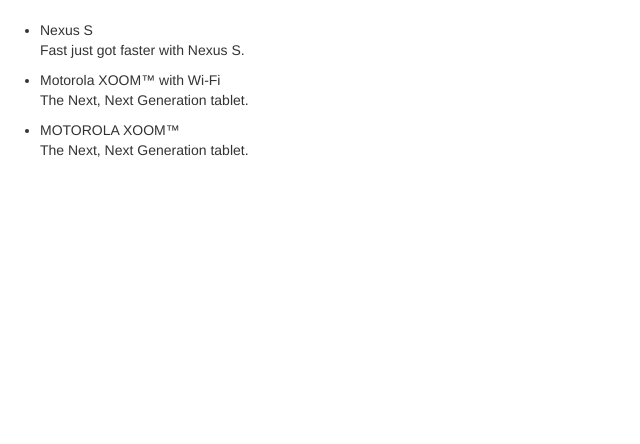
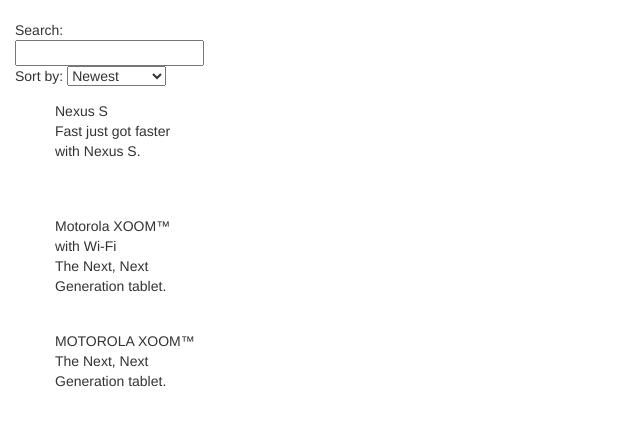
Before and after one commit to mlg-/angular-tutorial, a website: page app/index.html in a window 1280 px wide. Shown: the whole page, without its empty margins (0-640 px from the left). Drawn offline with nearby package versions, Linux system fonts and the light colour scheme; some packages are replaced by stand-ins of ours.

Commit message:
filtering, two way data binding

```diff
--- a/app/index.html
+++ b/app/index.html
@@ -20,12 +20,29 @@
   </head>
   <body ng-controller="PhoneListCtrl">
 
-    <ul>
-      <li ng-repeat="phone in phones">
-        <span>{{phone.name}}</span>
-        <p>{{phone.snippet}}</p>
-      </li>
-    </ul>
+    <div class="container-fluid">
+      <div class="row">
+        <div class="col-md-2">
+          <!--Sidebar content-->
+
+          Search: <input ng-model="query">
+          Sort by:
+          <select ng-model="orderProp">
+            <option value="name">Alphabetical</option>
+            <option value="age">Newest</option>
+          </select>
+
+
+          <ul class="phones">
+            <li ng-repeat="phone in phones | filter:query | orderBy:orderProp">
+              <span>{{phone.name}}</span>
+              <p>{{phone.snippet}}</p>
+            </li>
+          </ul>
+
+        </div>
+      </div>
+    </div>
 
 </body>
 </html>
--- a/app/js/controllers.js
+++ b/app/js/controllers.js
@@ -5,10 +5,15 @@
 phonecatApp.controller('PhoneListCtrl', function ($scope) {
   $scope.phones = [
     {'name': 'Nexus S',
-     'snippet': 'Fast just got faster with Nexus S.'},
+     'snippet': 'Fast just got faster with Nexus S.',
+     'age': 1},
     {'name': 'Motorola XOOM™ with Wi-Fi',
-     'snippet': 'The Next, Next Generation tablet.'},
+     'snippet': 'The Next, Next Generation tablet.',
+     'age': 2},
     {'name': 'MOTOROLA XOOM™',
-     'snippet': 'The Next, Next Generation tablet.'}
+     'snippet': 'The Next, Next Generation tablet.',
+     'age': 3}
   ];
+
+  $scope.orderProp = 'age';
 });
```
Also changed, not shown: test/unit/controllersSpec.js (+13 -0 lines).
